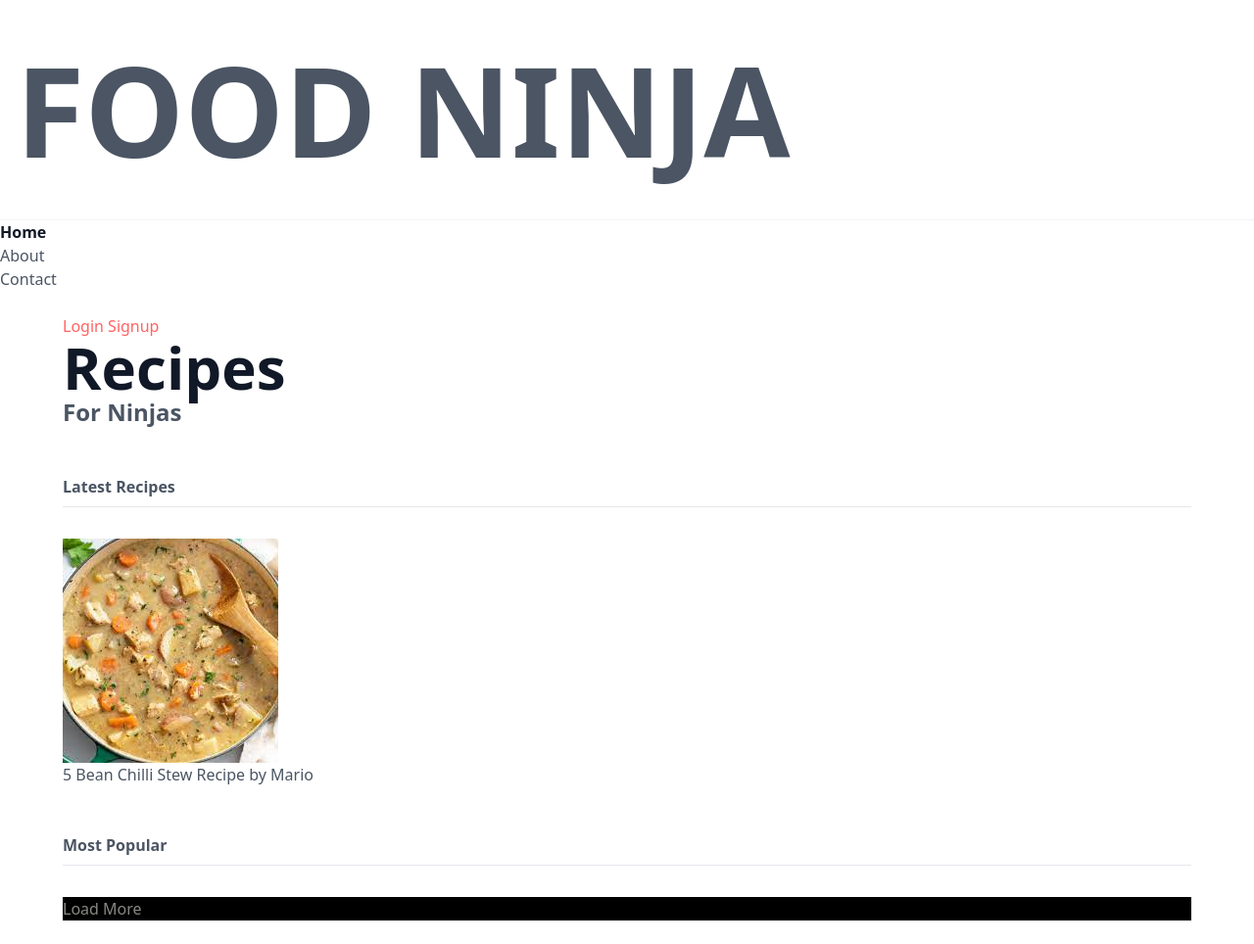
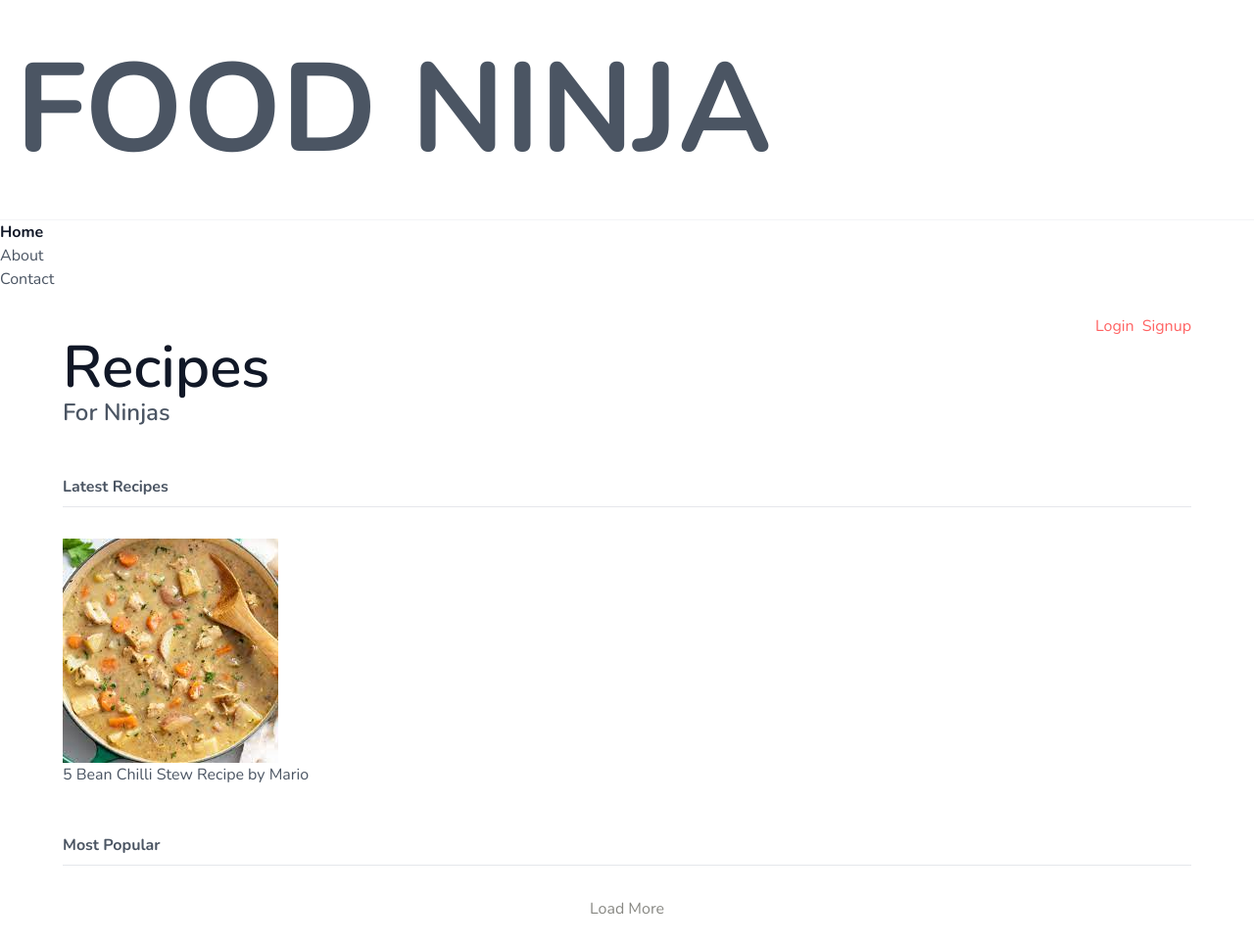
Before and after one commit to procheta1999/ninja-food-sample-website, a website: page public/index.html in a window 1280 px wide. Shown: the whole page at 98% size. Drawn offline with nearby package versions, Linux system fonts and the light colour scheme.

Commit message:
Added custom font and flexbox

```diff
--- a/public/index.html
+++ b/public/index.html
@@ -6,7 +6,7 @@
     <title>Document</title>
     <link rel="stylesheet" href="styles.css"/>
   </head>
-  <body class="text-gray-600">
+  <body class="text-gray-600 font-body">
     <div>
       <div>
         <nav>
@@ -35,9 +35,9 @@
         </nav>
       </div>
       <main class="px-16 py-6">
-        <div>
+        <div class="flex justify-end">
           <a href="#" class="text-primary">Login</a>
-          <a href="#" class="text-primary">Signup</a>
+          <a href="#" class="text-primary ml-2">Signup</a>
         </div>
         <header>
           <h2 class="text-gray-900 text-6xl font-semibold">Recipes</h2>
@@ -61,7 +61,7 @@
           </div>
           <h4 class="font-bold mt-12 pb-2 border-b border-gray-200">Most Popular</h4>
           <div class="mt-8"><!---card--></div>
-          <div>
+          <div class="flex justify-center">
             <div class="bg-secondary-100 text-secondary-200">Load More</div>
           </div>
         </div>
--- a/src/styles.css
+++ b/src/styles.css
@@ -1,3 +1,5 @@
+@import url('https://fonts.googleapis.com/css2?family=Mulish:wght@300&family=Nunito:ital,wght@0,200;0,300;0,400;0,500;0,600;0,700;0,800;0,900;0,1000;1,200;1,300;1,400;1,500;1,600;1,700;1,800;1,900;1,1000&display=swap');
+
 @tailwind base;
 @tailwind components;
 @tailwind utilities;
--- a/tailwind.config.js
+++ b/tailwind.config.js
@@ -9,9 +9,12 @@ module.exports = {
       colors:{
         primary: '#FF6363',
         secondary:{
-          100: 'black',
+          100: 'white',
           200: '#888883',
         }
+      },
+      fontFamily:{
+        body:['Nunito']
       }
     },
   },
```
Also changed, not shown: public/styles.css.
